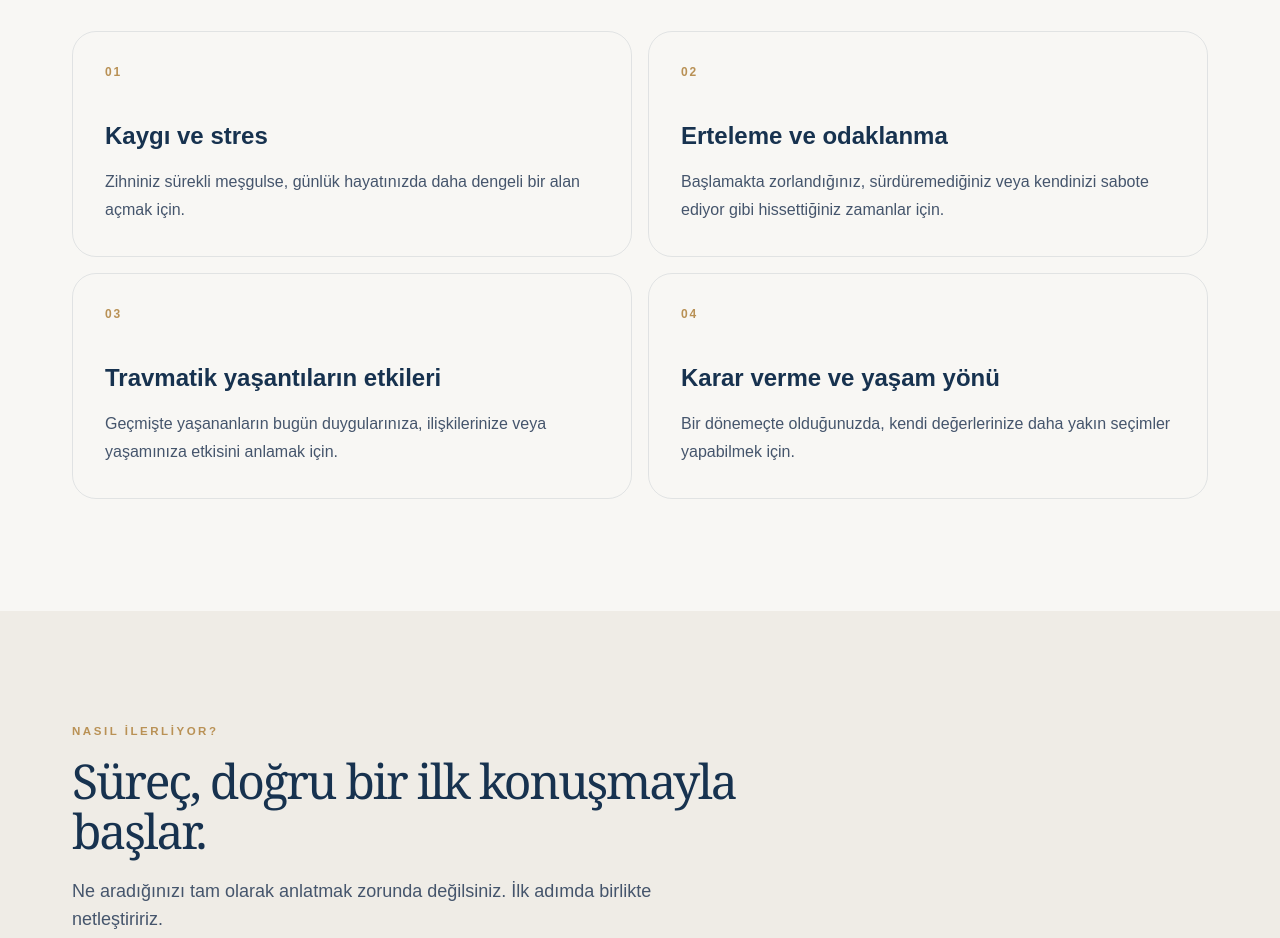
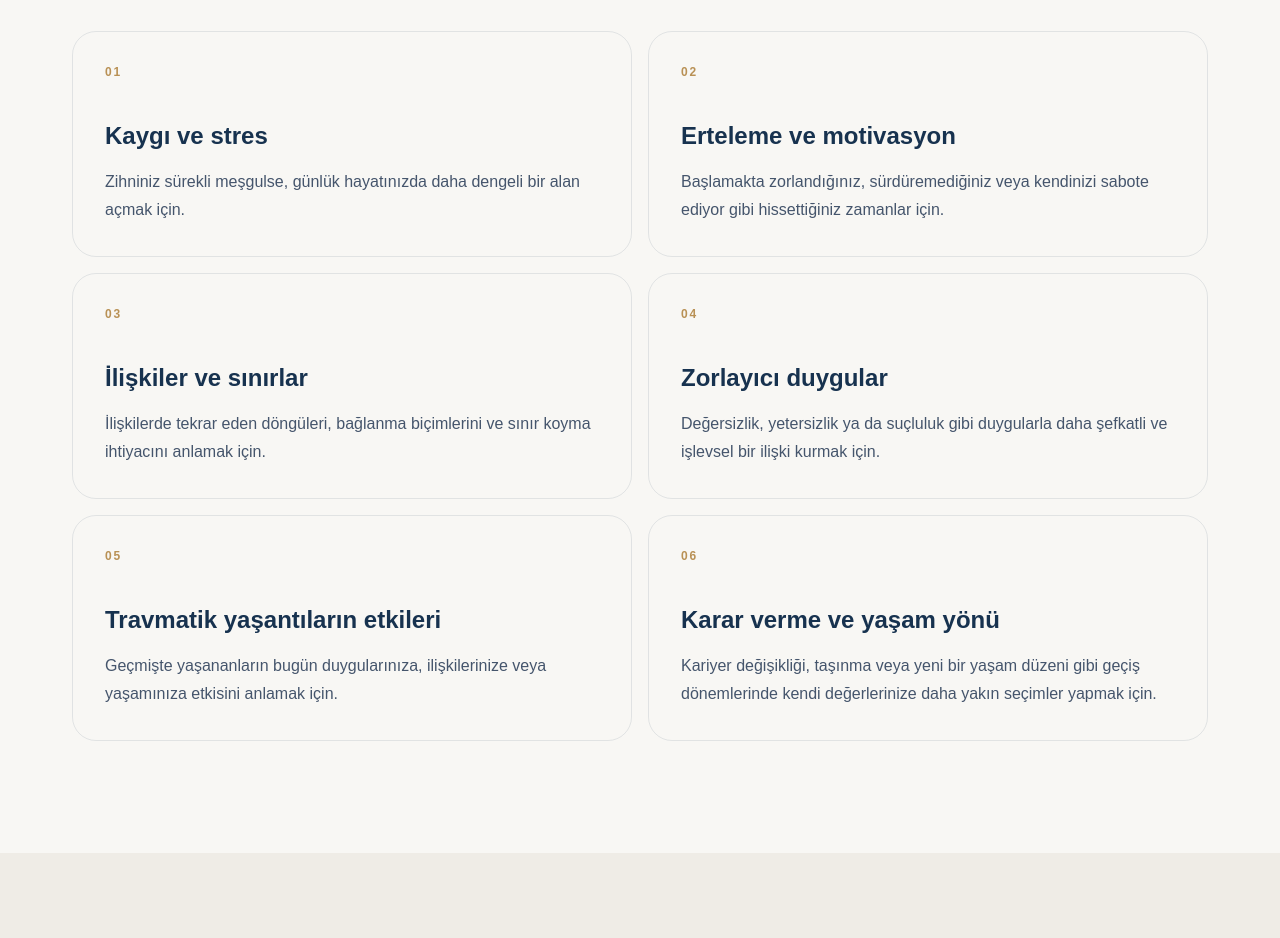
Before and after one commit to sezginildes/sezginildes.com, a Next.js app: page /psikolojik-danismanlik in a window 1280 px wide. Shown: the part 980-1918 px from the top of the page. Built offline with nearby package versions, Linux system fonts and the light colour scheme.

Commit message:
Danışmanlık konu başlıkları güncellendi

```diff
--- a/app/psikolojik-danismanlik/page.tsx
+++ b/app/psikolojik-danismanlik/page.tsx
@@ -12,9 +12,11 @@ export const metadata: Metadata = pageMetadata({
 
 const topics = [
   ["Kaygı ve stres", "Zihniniz sürekli meşgulse, günlük hayatınızda daha dengeli bir alan açmak için."],
-  ["Erteleme ve odaklanma", "Başlamakta zorlandığınız, sürdüremediğiniz veya kendinizi sabote ediyor gibi hissettiğiniz zamanlar için."],
+  ["Erteleme ve motivasyon", "Başlamakta zorlandığınız, sürdüremediğiniz veya kendinizi sabote ediyor gibi hissettiğiniz zamanlar için."],
+  ["İlişkiler ve sınırlar", "İlişkilerde tekrar eden döngüleri, bağlanma biçimlerini ve sınır koyma ihtiyacını anlamak için."],
+  ["Zorlayıcı duygular", "Değersizlik, yetersizlik ya da suçluluk gibi duygularla daha şefkatli ve işlevsel bir ilişki kurmak için."],
   ["Travmatik yaşantıların etkileri", "Geçmişte yaşananların bugün duygularınıza, ilişkilerinize veya yaşamınıza etkisini anlamak için."],
-  ["Karar verme ve yaşam yönü", "Bir dönemeçte olduğunuzda, kendi değerlerinize daha yakın seçimler yapabilmek için."],
+  ["Karar verme ve yaşam yönü", "Kariyer değişikliği, taşınma veya yeni bir yaşam düzeni gibi geçiş dönemlerinde kendi değerlerinize daha yakın seçimler yapmak için."],
 ];
 
 const process = [
```
